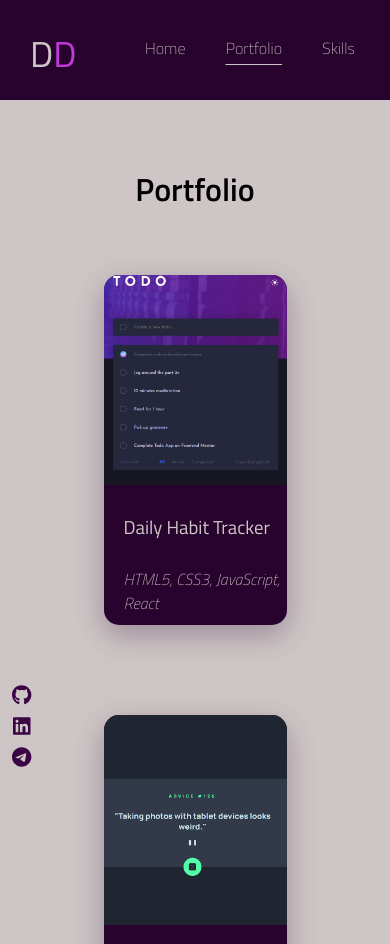
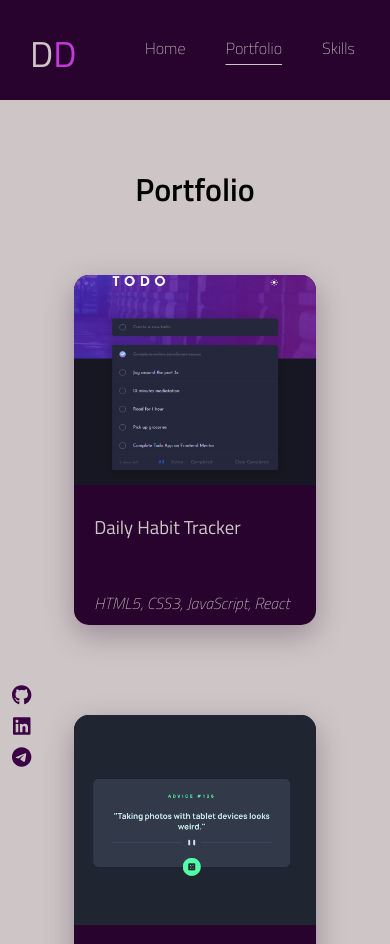
Before and after one commit to Daporta/react-portfolio-dd-2022, a React (Create React App) app: page /portfolio in a window 390 px wide. Built offline with nearby package versions, Linux system fonts and the light colour scheme.

Commit message:
skills and portfolio fix

```diff
--- a/src/components/Portfolio/index.css
+++ b/src/components/Portfolio/index.css
@@ -75,7 +75,9 @@
 }
 
 @media only screen and (max-width: 480px) {
-
+    .portfolio-container {
+        width: 85%;
+    }
     .portfolio-header {
         position: inherit;
         margin-top: 65px;
--- a/src/components/Skills/index.css
+++ b/src/components/Skills/index.css
@@ -9,7 +9,6 @@
 .skills-header {
     display: block;
     position: relative;
-    width: 100vw;
     left: 27vw;
     top: 40px;
     font-size: 32px
```
